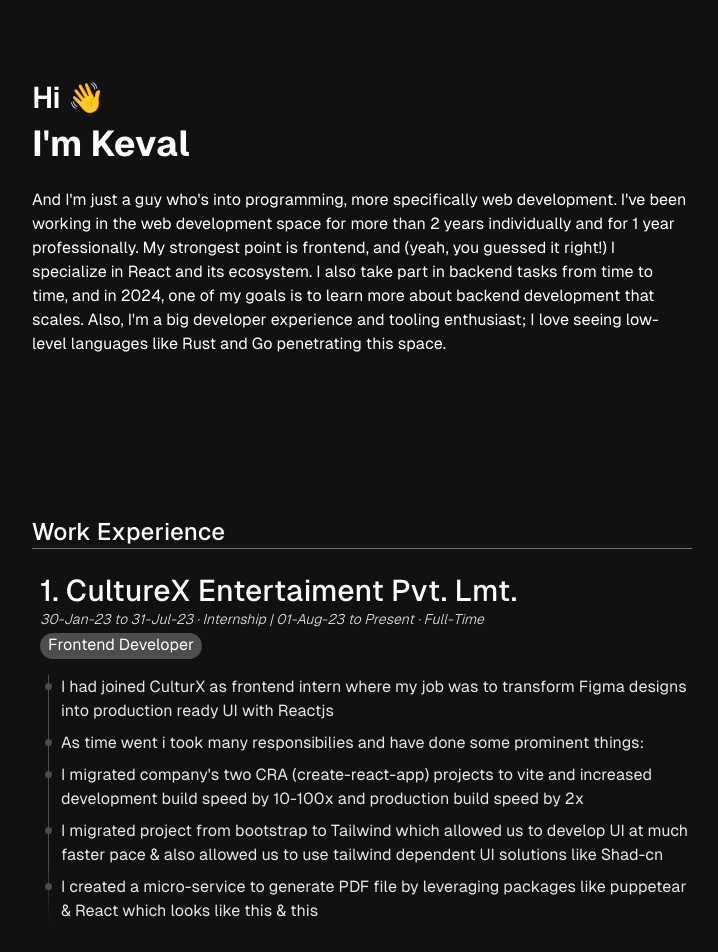
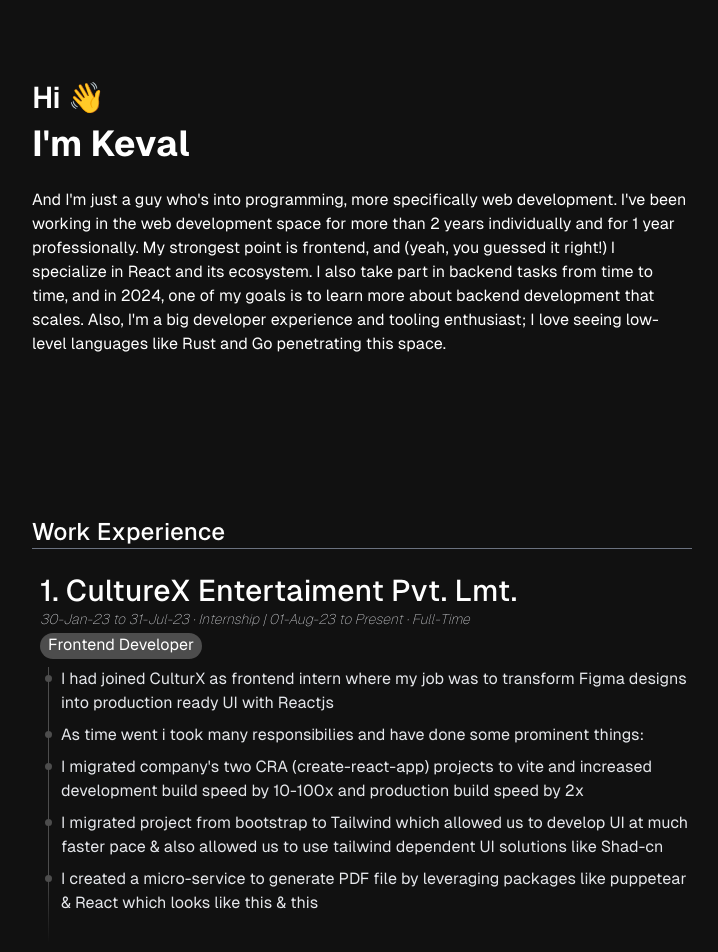
Before and after one commit to kevalmiistry/portfolio-astro, an Astro site: page / in a window 1280 px wide. Shown: the top 952 px of the page, without its empty margins (278-996 px from the left). Built offline with nearby package versions, Linux system fonts and the light colour scheme; Astro itself is replaced by a stand-in of ours.

Commit message:
CI: stretching timeline line

```diff
--- a/src/pages/index.astro
+++ b/src/pages/index.astro
@@ -41,7 +41,7 @@ import {
                 >
                     1. CultureX Entertaiment Pvt. Lmt.
                 </p>
-                <p class="font-light italic text-gray-200 text-sm">
+                <p class="font-thin italic text-gray-200 text-sm">
                     30-Jan-23 to 31-Jul-23 · Internship | 01-Aug-23 to Present ·
                     Full-Time
                 </p>
@@ -51,9 +51,9 @@ import {
                 >
 
                 <div
-                    class="pl-[1px] mt-4 ml-2 bg-gradient-to-b from-[#4d4d4d] from-75% to-transparent to-100%"
+                    class="pl-[1px] mt-2 ml-2 bg-gradient-to-b from-[#4d4d4d] from-75% to-transparent to-100%"
                 >
-                    <div class="list-disc bg-[#111] text-gray-200">
+                    <div class="list-disc bg-[#111] text-gray-200 pb-5">
                         <p class="relative pl-3 mb-2">
                             <span
                                 class="absolute w-[7px] -left-[4px] h-[7px] rounded-full top-2 bg-[#4d4d4d]"
```
